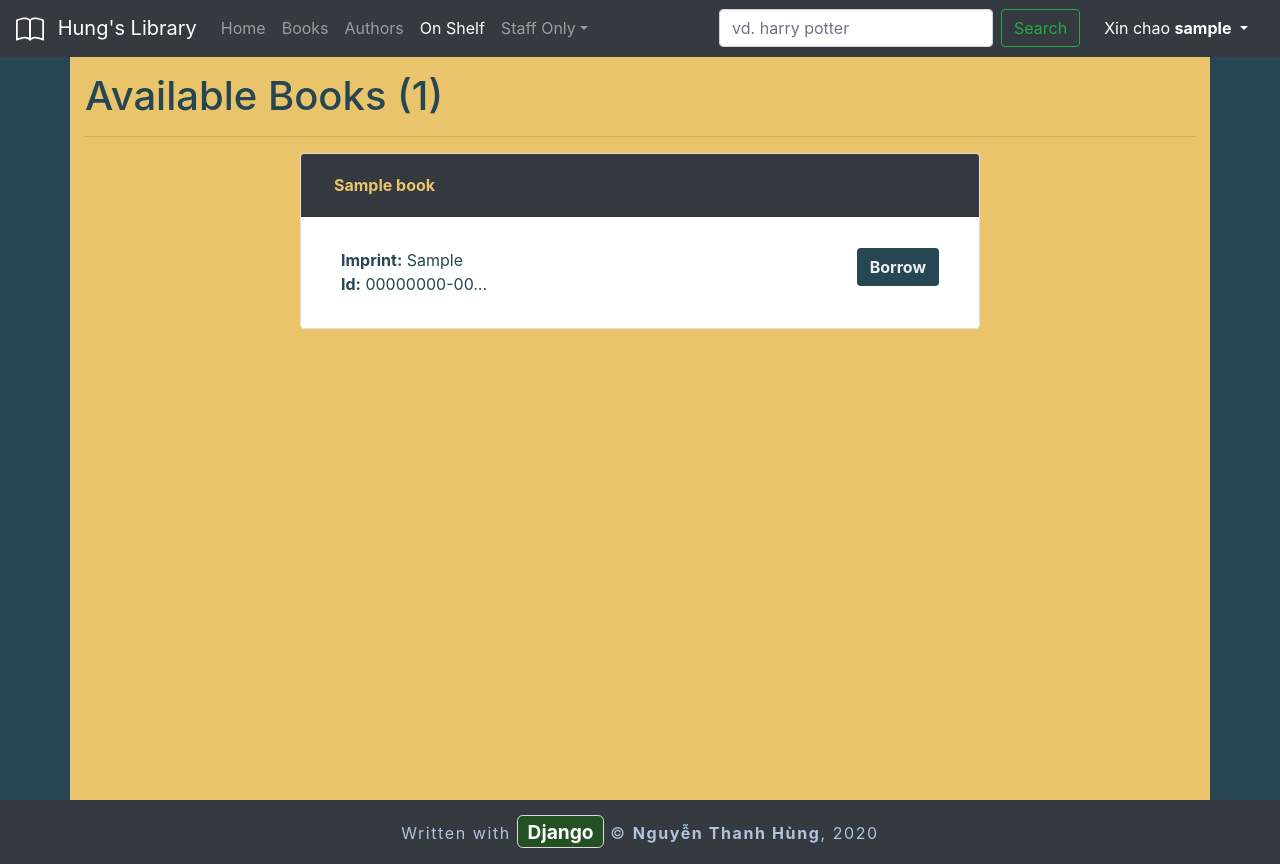
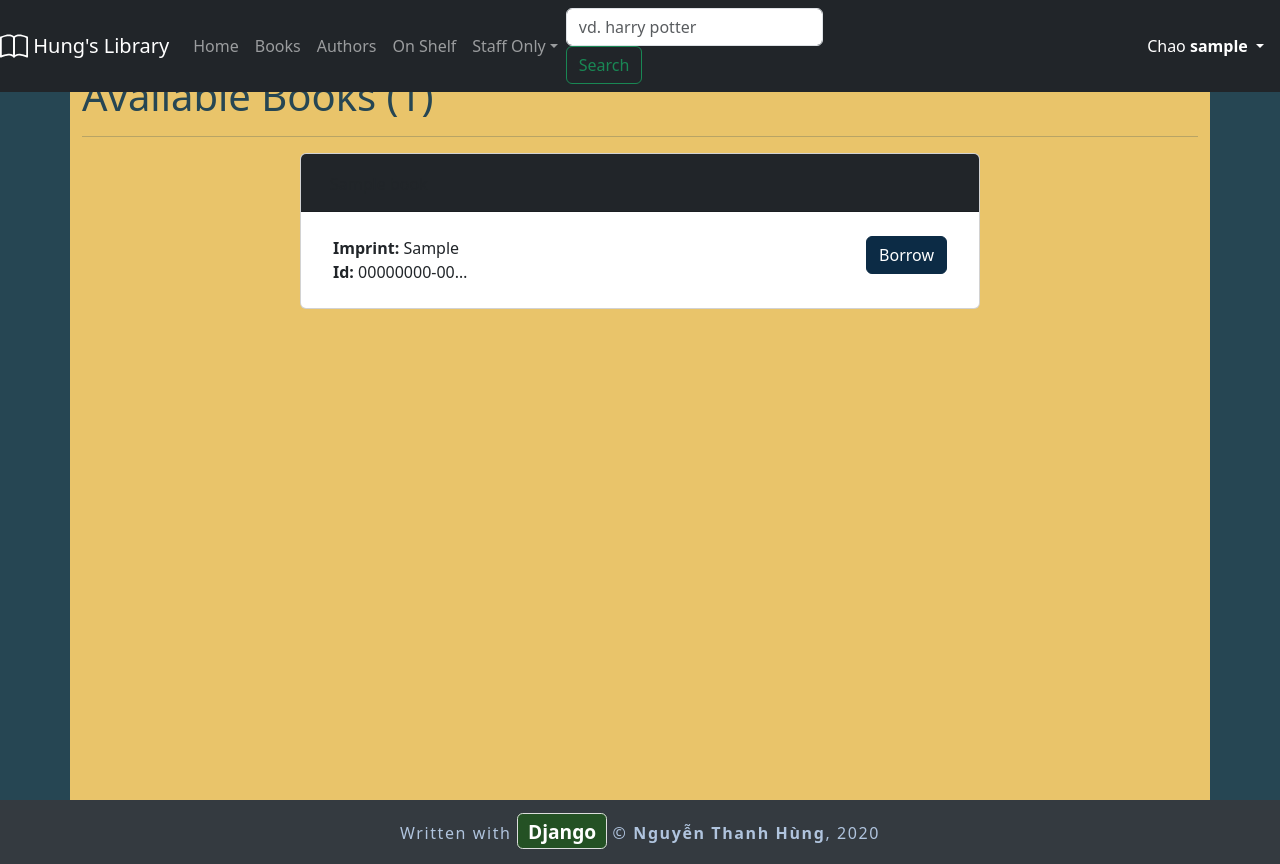
Before and after one commit to hungntgrb/local_library, a Django app: page /catalog/books/available/ in a window 1280 px wide. Run offline with Django 3.2, Linux system fonts and the light colour scheme; a user stored in the database is signed in; tables that the repository leaves empty hold one stand-in row (values such as "Sample post"); style sheets or scripts are compiled from the project's sources; some libraries are stand-ins or nearby versions.

Commit message:
Compile to css/main.min.css

```diff
--- a/catalog/static/main.scss
+++ b/catalog/static/main.scss
@@ -1,6 +1,5 @@
+$primary: #0c2b45;
+
 @import "../../node_modules/bootstrap/scss/bootstrap.scss";
-
-body {
-  background-color: green;
-  color: red;
-}
+@import "./styles.scss";
+//
--- a/catalog/static/css/styles.css
+++ b/catalog/static/styles.scss
@@ -5,44 +5,16 @@
   --light-orange: #f4a261;
   --dark-orange: #e76f51;
   --black-blue: #343a40;
+  --bgPrimary: rgb(18, 64, 18);
+  --bgSecondary: rgb(159, 35, 35);
+  --textPrimary: purple;
+  --textSecondary: orange;
 }
 
 body {
   background-color: var(--dark-green);
   color: var(--dark-green);
 }
-/* --- CUSTOM BG & TEXT --- */
-.bg-lg {
-  background-color: var(--light-green);
-}
-.text-lg {
-  color: var(--light-green);
-}
-.bg-dg {
-  background-color: var(--dark-green);
-}
-.text-dg {
-  color: var(--dark-green);
-}
-.bg-my {
-  background-color: var(--my-yellow);
-}
-.text-my {
-  color: var(--my-yellow);
-}
-.bg-lo {
-  background-color: var(--light-orange);
-}
-.text-lo {
-  color: var(--light-orange);
-}
-.bg-do {
-  background-color: var(--dark-orange);
-}
-.text-do {
-  color: var(--dark-orange);
-}
-/* --- END CUSTOM ---*/
 
 .my-container {
   background-color: var(--my-yellow);
--- a/catalog/templates/base_generic.html
+++ b/catalog/templates/base_generic.html
@@ -8,9 +8,9 @@
 
     <title>Local Library - {% block title %}{% endblock title %}</title>
 
-    <link rel="stylesheet" href="https://stackpath.bootstrapcdn.com/bootstrap/4.5.0/css/bootstrap.min.css"
-      integrity="sha384-9aIt2nRpC12Uk9gS9baDl411NQApFmC26EwAOH8WgZl5MYYxFfc+NcPb1dKGj7Sk" crossorigin="anonymous">
-    <link rel="stylesheet" href="{% static 'css/styles.css' %}">
+    <!-- <link rel="stylesheet" href="https://stackpath.bootstrapcdn.com/bootstrap/4.5.0/css/bootstrap.min.css"
+      integrity="sha384-9aIt2nRpC12Uk9gS9baDl411NQApFmC26EwAOH8WgZl5MYYxFfc+NcPb1dKGj7Sk" crossorigin="anonymous"> -->
+    <link rel="stylesheet" href="{% static 'css/main.min.css' %}">
   </head>
 
   <body>
@@ -34,7 +34,7 @@
         <li class="nav-item dropdown">
           <a href="#" class="nav-link text-white dropdown-toggle" id="userDropdown" data-toggle="dropdown"
             aria-haspopup="true" aria-expanded="false">
-            Xin chao <strong>{{ user.get_username }}</strong>
+            Chao <strong>{{ user.get_username }}</strong>
           </a>
 
           <div class="dropdown-menu" aria-labelledby="userDropdown">
--- a/catalog/templates/catalog/all_borrowed_books.html
+++ b/catalog/templates/catalog/all_borrowed_books.html
@@ -22,7 +22,7 @@
     <td><a href="{% url 'book-detail' bookinst.book.pk %}">{{ bookinst.book.title }}</a></td>
     <td>{{ bookinst.borrower }}</td>
     <td class="{% if bookinst.is_overdue %}text-danger{% endif %}">{{ bookinst.due_back }}</td>
-    <td><a class="btn my-btn" href="{% url 'renew-book-librarian' bookinst.id %}">Renew</a></td>
+    <td><a class="btn btn-primary" href="{% url 'renew-book-librarian' bookinst.id %}">Renew</a></td>
   </tr>
   {% endfor %}
 </table>
--- a/catalog/templates/catalog/author_form.html
+++ b/catalog/templates/catalog/author_form.html
@@ -9,7 +9,7 @@
 
     {{ form | crispy }}
 
-    <input class="btn btn-block my-btn" type="submit" value="Submit">
+    <input class="btn btn-block btn-primary" type="submit" value="Submit">
   </form>
 </div>
 
--- a/catalog/templates/catalog/author_list.html
+++ b/catalog/templates/catalog/author_list.html
@@ -10,7 +10,7 @@
 
 
   {% if perms.catalog.add_author %}
-  <a class="btn my-btn" href="{% url 'author_create' %}">Create Author</a>
+  <a class="btn btn-primary" href="{% url 'author_create' %}">Create Author</a>
   {% endif %}
 
 </div>
--- a/catalog/templates/catalog/available_books.html
+++ b/catalog/templates/catalog/available_books.html
@@ -38,7 +38,7 @@
 
               {% if user.is_authenticated %}
               <a href="{% url 'borrow_a_book' copy_.pk %}">
-                <span class="btn my-btn ml-2">Borrow</span>
+                <span class="btn btn-primary ml-2">Borrow</span>
               </a>
               {% endif %}
             </li>
--- a/catalog/templates/catalog/book_form.html
+++ b/catalog/templates/catalog/book_form.html
@@ -6,7 +6,7 @@
   <form action="" method="post">
     {% csrf_token %}
     {{ form | crispy }}
-    <input class="btn btn-block my-btn" type="submit" value="Submit">
+    <input class="btn btn-block btn-primary" type="submit" value="Submit">
   </form>
 </div>
 
--- a/catalog/templates/catalog/book_list.html
+++ b/catalog/templates/catalog/book_list.html
@@ -12,7 +12,7 @@
 {% block content %}
 
 {% if perms.catalog.add_book %}
-<a href="{% url 'book_create' %}" class="btn my-btn">Add a Book</a>
+<a href="{% url 'book_create' %}" class="btn btn-primary">Add a Book</a>
 {% endif %}
 
 <hr>
--- a/catalog/templates/catalog/book_renew_librarian.html
+++ b/catalog/templates/catalog/book_renew_librarian.html
@@ -12,7 +12,7 @@
     <table>
       {{ form | crispy }}
     </table>
-    <input class="btn my-btn" type="submit" value="Renew">
+    <input class="btn btn-primary" type="submit" value="Renew">
   </form>
 
   {% endblock content %}
--- a/catalog/templates/catalog/books_loaned_by_user.html
+++ b/catalog/templates/catalog/books_loaned_by_user.html
@@ -24,7 +24,7 @@
     <td class="{% if bookInst.is_overdue %}text-danger{% endif %}">
       {{ bookInst.due_back }}<span class="text-muted ml-2">({{ bookInst.days_left }} days left)</span>
     </td>
-    <td><a class="btn my-btn" href="{% url 'return_a_book' bookInst.pk %}">Return</a></td>
+    <td><a class="btn btn-primary" href="{% url 'return_a_book' bookInst.pk %}">Return</a></td>
   </tr>
 
   {% endfor %}
--- a/templates/registration/login.html
+++ b/templates/registration/login.html
@@ -18,7 +18,7 @@
     {% csrf_token %}
     {{ form | crispy }}
 
-    <input class="btn btn-block my-btn" type="submit" value="Login">
+    <input class="btn btn-block btn-primary" type="submit" value="Login">
     <input type="hidden" name="next" value="{{ next }}">
   </form>
 
--- a/users/templates/users/email_form.html
+++ b/users/templates/users/email_form.html
@@ -9,7 +9,7 @@
   <form action="" method="post">
     {% csrf_token %}
     {{ form | crispy }}
-    <input class="btn btn-block my-btn" type="submit" value="Send!">
+    <input class="btn btn-block btn-primary" type="submit" value="Send!">
   </form>
 </div>
 
--- a/users/templates/users/register.html
+++ b/users/templates/users/register.html
@@ -10,7 +10,7 @@
 
     {{ form | crispy }}
 
-    <input class="btn btn-block my-btn" type="submit" value="Sign Up">
+    <input class="btn btn-block btn-primary" type="submit" value="Sign Up">
 
   </form>
 </div>
```
Also changed, not shown: 1 other file.
